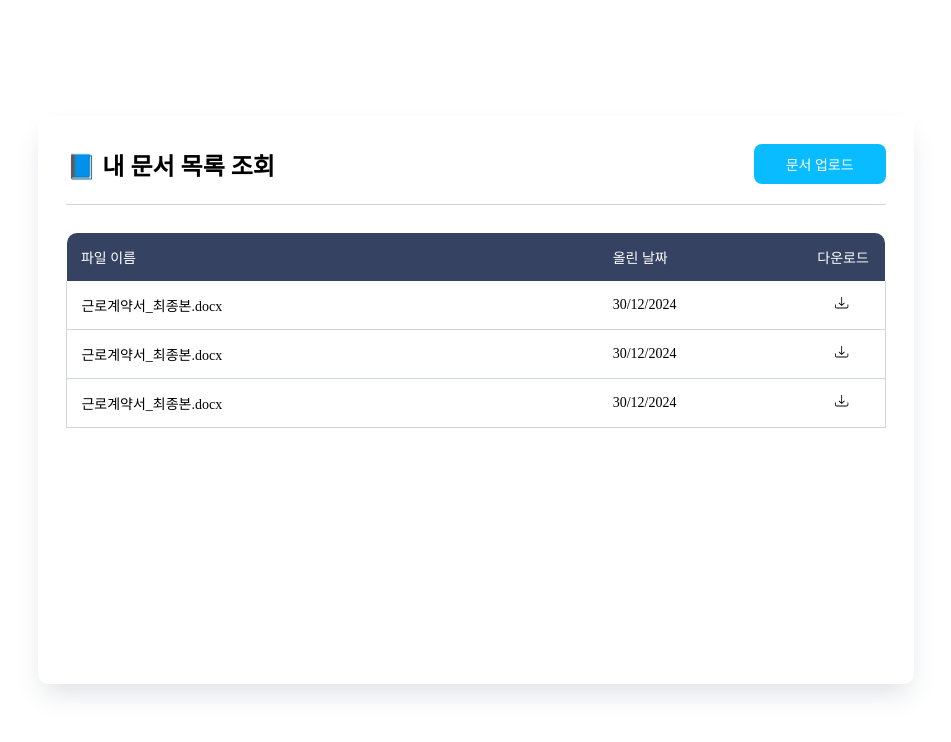
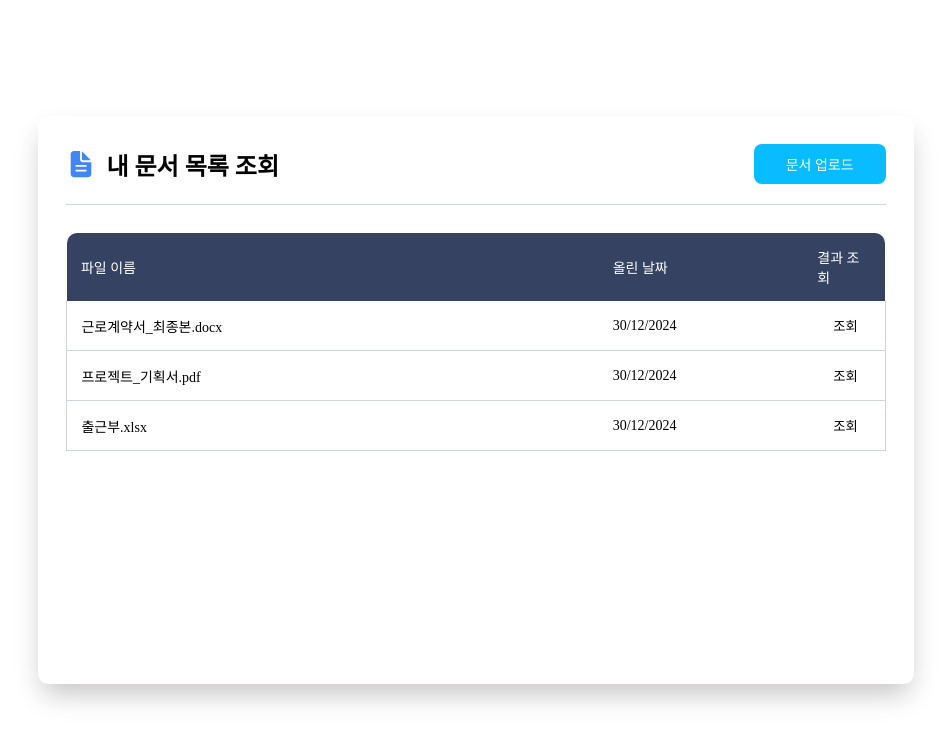
Before and after one commit to yunadada/likelion_LawBot, a React (Vite) app: page /dview in a window 1280 px wide. Shown: the top 742 px of the page, without its empty margins (164-1115 px from the left). Built offline with nearby package versions, Linux system fonts and the light colour scheme; a web font is replaced by a local one.

Commit message:
feat: 메인페이지 비즈니스 로직 구현

```diff
--- a/src/components/DView/DView.css
+++ b/src/components/DView/DView.css
@@ -8,7 +8,7 @@
 .container {
   border-radius: 10px;
   background-color: white;
-  box-shadow: 0 14px 28px -5px #dfe1e6;
+  box-shadow: 0 14px 28px -5px #c4c2c2;
   display: flex;
   align-items: center;
   flex-direction: column;
@@ -27,8 +27,20 @@
   padding-bottom: 20px;
 }
 
-.title > h2 {
+.titleContainer {
+  display: flex;
+  align-items: center;
+  gap: 10px;
+}
+
+.titleContainer > svg {
+  font-size: 30px;
+  color: #4086f4;
+}
+
+.title h2 {
   margin: 0;
+  display: flex;
 }
 
 .title > button {
@@ -81,8 +93,8 @@
   border-bottom: 1px solid #d0d5dd;
 }
 
-.downloadButton {
-  padding-left: 18px;
+.checkResult {
+  padding-left: 16px;
   background-color: transparent;
   border: none;
   cursor: pointer;
--- a/src/components/DView/DView.jsx
+++ b/src/components/DView/DView.jsx
@@ -1,13 +1,66 @@
+import { useEffect, useState } from "react";
 import "./DView.css";
-import { BsDownload } from "react-icons/bs";
+import Modal from "../Modal/Modal";
+import { IoDocumentText } from "react-icons/io5";
+import { useNavigate } from "react-router-dom";
+const DView = () => {
+  const [documents, setDocuments] = useState([]);
+  const [isModalOpen, setIsModalOpen] = useState(false);
+  const navigate = useNavigate();
 
-const DView = () => {
+  useEffect(() => {
+    const mockData = [
+      { id: 1, name: "근로계약서_최종본.docx", date: "30/12/2024" },
+      { id: 2, name: "프로젝트_기획서.pdf", date: "30/12/2024" },
+      { id: 3, name: "출근부.xlsx", date: "30/12/2024" },
+    ];
+
+    setDocuments(mockData);
+  }, []);
+
+  const uploadDocument = () => {
+    setIsModalOpen(true);
+  };
+
+  const closeModal = () => {
+    setIsModalOpen(false);
+  };
+
+  const handleViewResult = (docId) => {
+    navigate("/result");
+    // navigate(`/result/${docId}`);
+  };
+
+  // const updateUploadedFiles = (uploadedFiles) => {
+  //   const today = new Date();
+  //   const day = String(today.getDate()).padStart(2, "0");
+  //   const month = String(today.getMonth() + 1).padStart(2, "0");
+  //   const year = today.getFullYear();
+  //   const formattedDate = `${day}/${month}/${year}`;
+
+  //   const newDocs = uploadedFiles.map((file, index) => ({
+  //     id: Date.now() + index,
+  //     name: file.name,
+  //     date: formattedDate,
+  //   }));
+
+  //   setDocuments((prev) => [...newDocs, ...prev]); // 새 파일 위에
+  //   closeModal();
+  // };
+
   return (
+    <>
+      {isModalOpen && <Modal onClose={closeModal} />}
+
       <div className="background">
         <div className="container">
           <div className="title">
-          <h2>📘 내 문서 목록 조회</h2>
-          <button> 문서 업로드</button>
+            <div className="titleContainer">
+              <IoDocumentText />
+              <h2>내 문서 목록 조회</h2>
+            </div>
+
+            <button onClick={uploadDocument}> 문서 업로드</button>
           </div>
           <div className="content">
             <table className="table" role="table" aria-label="문서 목록">
@@ -20,42 +73,30 @@ const DView = () => {
                 <tr>
                   <th scope="col">파일 이름</th>
                   <th scope="col">올린 날짜</th>
-                <th scope="col">다운로드</th>
+                  <th scope="col">결과 조회</th>
                 </tr>
               </thead>
               <tbody>
-              <tr>
-                <td>근로계약서_최종본.docx</td>
-                <td>30/12/2024</td>
+                {documents.map((doc) => (
+                  <tr key={doc.id}>
+                    <td>{doc.name}</td>
+                    <td>{doc.date}</td>
                     <td>
-                  <button className="downloadButton">
-                    <BsDownload />
+                      <button
+                        onClick={handleViewResult}
+                        className="checkResult"
+                      >
+                        조회
                       </button>
                     </td>
                   </tr>
-              <tr>
-                <td>근로계약서_최종본.docx</td>
-                <td>30/12/2024</td>
-                <td>
-                  <button className="downloadButton">
-                    <BsDownload />
-                  </button>
-                </td>
-              </tr>
-              <tr>
-                <td>근로계약서_최종본.docx</td>
-                <td>30/12/2024</td>
-                <td>
-                  <button className="downloadButton">
-                    <BsDownload />
-                  </button>
-                </td>
-              </tr>
+                ))}
               </tbody>
             </table>
           </div>
         </div>
       </div>
+    </>
   );
 };
 
```
Lines whose indentation alone changed are shown as unchanged.
